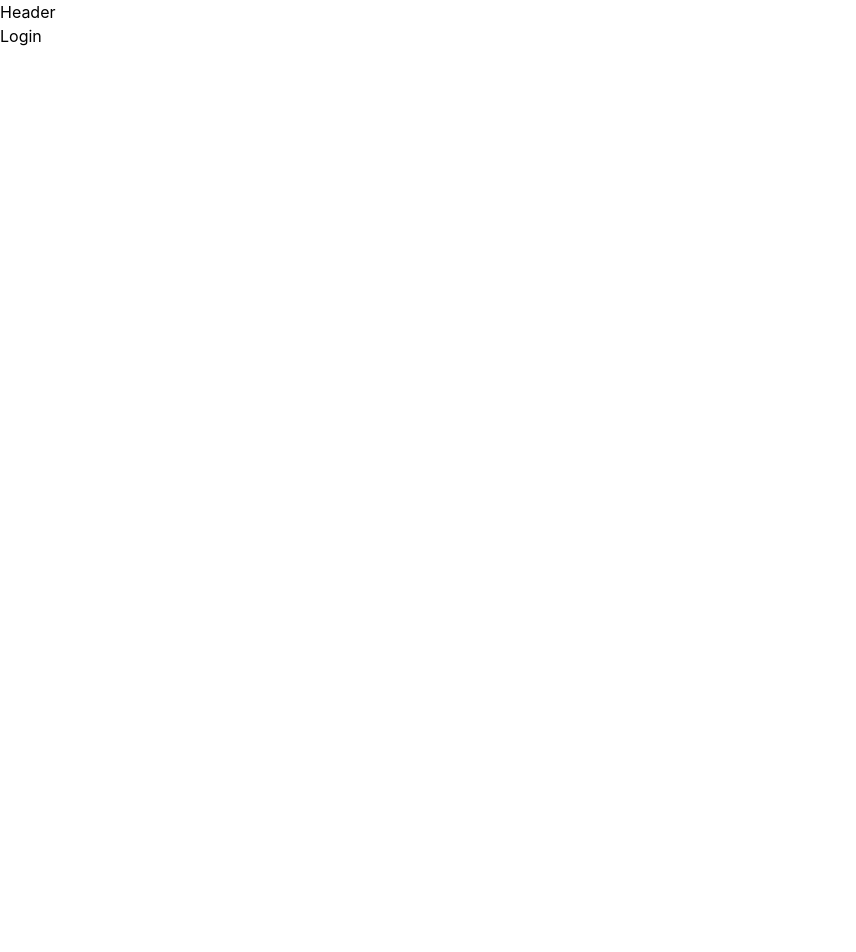
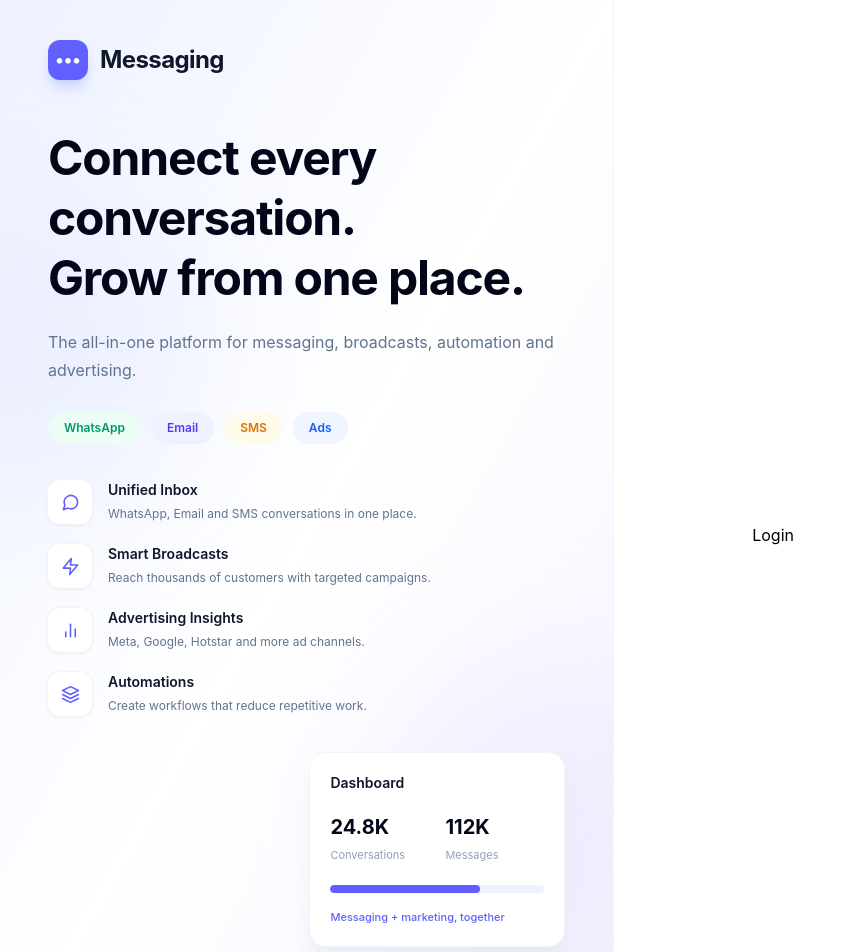
Before and after one commit to renukaprasad-ms/messaging, a React (Vite) app in the folder frontend/: page /login in a window 1280 px wide. Shown: the top 952 px of the page, without its empty margins (0-856 px from the left). Before the commit the page ends 800 px from the top, so only its background shows below. Built offline with nearby package versions, Linux system fonts and the light colour scheme.

Commit message:
feat(frontend): add Figma-inspired auth layout

```diff
--- a/frontend/src/layouts/AuthLayout.tsx
+++ b/frontend/src/layouts/AuthLayout.tsx
@@ -1,12 +1,81 @@
 import { Outlet } from "react-router";
-import Header from "../components/Header";
+import { FiBarChart2, FiLayers, FiMessageCircle, FiShield, FiZap } from "react-icons/fi";
+
+const capabilities = [
+  { icon: FiMessageCircle, title: "Unified Inbox", description: "WhatsApp, Email and SMS conversations in one place." },
+  { icon: FiZap, title: "Smart Broadcasts", description: "Reach thousands of customers with targeted campaigns." },
+  { icon: FiBarChart2, title: "Advertising Insights", description: "Meta, Google, Hotstar and more ad channels." },
+  { icon: FiLayers, title: "Automations", description: "Create workflows that reduce repetitive work." },
+];
 
 const AuthLayout = () => {
   return (
-    <div>
-      <Header />
-      <Outlet />
-    </div>
+    <main className="min-h-screen bg-white lg:grid lg:grid-cols-[48%_52%]">
+      <section className="relative hidden min-h-screen overflow-hidden border-r border-slate-100 bg-gradient-to-br from-indigo-50 via-white to-violet-50 px-12 py-10 lg:flex lg:flex-col">
+        <div className="absolute -left-24 top-52 h-72 w-72 rounded-full bg-indigo-200/20 blur-3xl" />
+        <div className="absolute -right-24 bottom-20 h-80 w-80 rounded-full bg-violet-200/30 blur-3xl" />
+
+        <div className="relative z-10 flex items-center gap-3">
+          <div className="flex h-10 w-10 items-center justify-center rounded-xl bg-indigo-500 text-lg font-bold text-white shadow-lg shadow-indigo-200">•••</div>
+          <span className="text-2xl font-bold tracking-tight text-slate-900">Messaging</span>
+        </div>
+
+        <div className="relative z-10 my-auto max-w-xl py-12">
+          <h1 className="text-4xl font-bold leading-tight tracking-tight text-slate-950 xl:text-5xl">
+            Connect every conversation.<br />Grow from one place.
+          </h1>
+          <p className="mt-5 max-w-lg text-base leading-7 text-slate-500">
+            The all-in-one platform for messaging, broadcasts, automation and advertising.
+          </p>
+
+          <div className="mt-7 flex flex-wrap gap-2.5 text-xs font-semibold">
+            <span className="rounded-full bg-emerald-50 px-4 py-2 text-emerald-600">WhatsApp</span>
+            <span className="rounded-full bg-indigo-50 px-4 py-2 text-indigo-600">Email</span>
+            <span className="rounded-full bg-amber-50 px-4 py-2 text-amber-600">SMS</span>
+            <span className="rounded-full bg-blue-50 px-4 py-2 text-blue-600">Ads</span>
+          </div>
+
+          <div className="mt-9 grid gap-5">
+            {capabilities.map(({ icon: Icon, title, description }) => (
+              <div key={title} className="flex items-center gap-4">
+                <div className="flex h-11 w-11 shrink-0 items-center justify-center rounded-xl bg-white text-indigo-500 shadow-sm ring-1 ring-slate-100">
+                  <Icon size={19} />
+                </div>
+                <div>
+                  <h2 className="text-sm font-semibold text-slate-900">{title}</h2>
+                  <p className="mt-1 text-xs leading-5 text-slate-500">{description}</p>
+                </div>
+              </div>
+            ))}
+          </div>
+
+          <div className="ml-auto mt-9 w-64 rounded-2xl border border-slate-100 bg-white p-5 shadow-xl shadow-slate-200/50">
+            <p className="text-sm font-semibold text-slate-900">Dashboard</p>
+            <div className="mt-5 grid grid-cols-2 gap-4">
+              <div><strong className="block text-xl text-slate-950">24.8K</strong><span className="text-[11px] text-slate-400">Conversations</span></div>
+              <div><strong className="block text-xl text-slate-950">112K</strong><span className="text-[11px] text-slate-400">Messages</span></div>
+            </div>
+            <div className="mt-5 h-2 overflow-hidden rounded-full bg-indigo-50"><div className="h-full w-[70%] rounded-full bg-indigo-500" /></div>
+            <p className="mt-4 text-[11px] font-medium text-indigo-500">Messaging + marketing, together</p>
+          </div>
+        </div>
+
+        <div className="relative z-10 flex items-center gap-3 text-slate-500">
+          <FiShield className="text-indigo-500" size={22} />
+          <div><p className="text-xs font-semibold text-slate-800">Secure by design</p><p className="mt-0.5 text-[11px]">Modern authentication protects your workspace.</p></div>
+        </div>
+      </section>
+
+      <section className="flex min-h-screen items-center justify-center bg-white px-6 py-12 sm:px-10">
+        <div className="w-full max-w-[390px]">
+          <div className="mb-10 flex items-center gap-3 lg:hidden">
+            <div className="flex h-9 w-9 items-center justify-center rounded-xl bg-indigo-500 text-sm font-bold text-white">•••</div>
+            <span className="text-xl font-bold text-slate-900">Messaging</span>
+          </div>
+          <Outlet />
+        </div>
+      </section>
+    </main>
   );
 };
 
```
